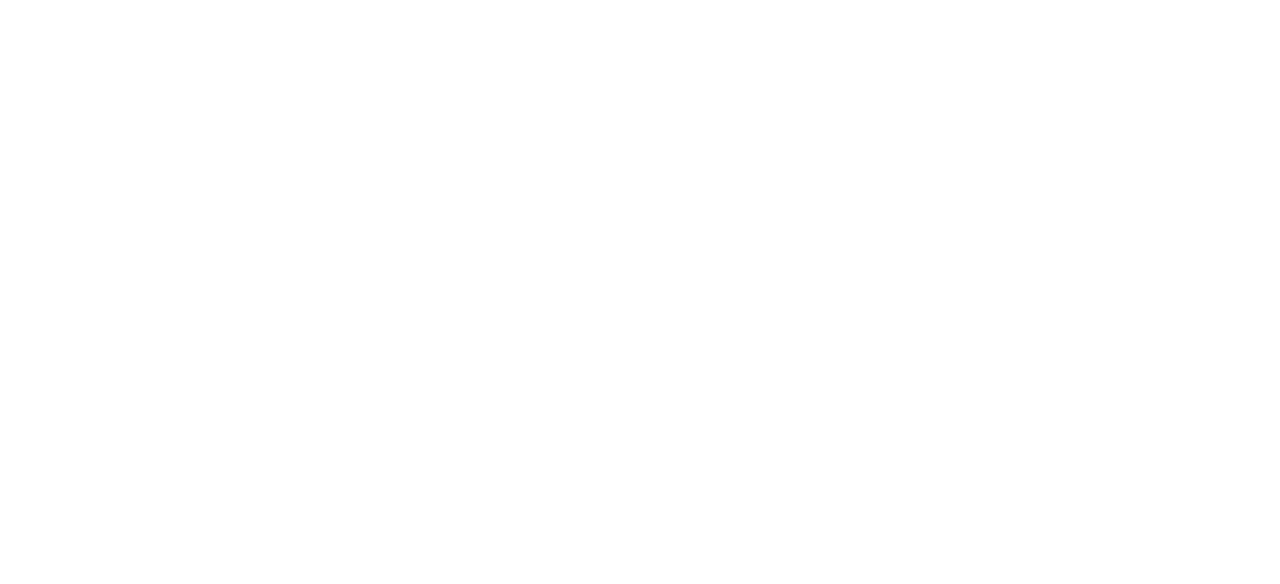
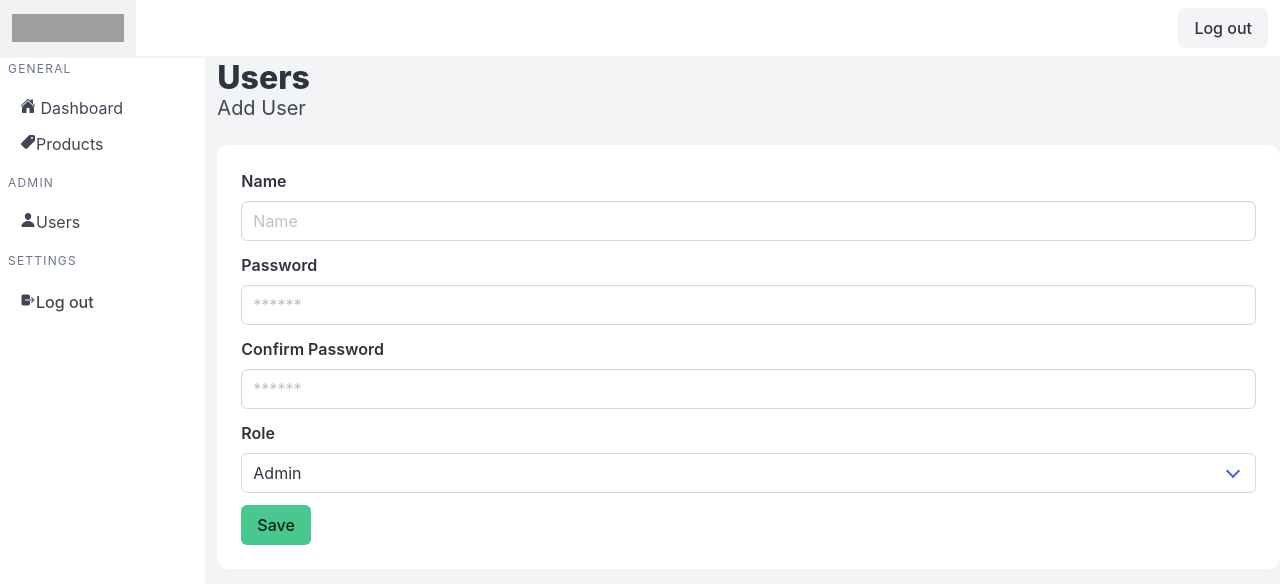
Before and after one commit to LuciferLovesMe/learn-auth-react, a React (Create React App) app: page /users/add in a window 1280 px wide. Before the commit this address had no page. Shown: the top 584 px of the page. Built offline with nearby package versions, Linux system fonts and the light colour scheme; grey boxes are pictures that could not be loaded.

Commit message:
main: make components & pages for users

```diff
--- a/src/App.js
+++ b/src/App.js
@@ -1,12 +1,22 @@
 import { BrowserRouter, Routes, Route } from "react-router-dom";
 import Dashboard from "./pages/Dashboard";
+import Login from "./components/Login";
+import Users from "./pages/Users";
+import Products from "./pages/Products";
+import AddUser from "./pages/AddUser";
+import EditUser from "./pages/EditUser";
 
 function App() {
   return (
     <div>
       <BrowserRouter>
         <Routes>
+          <Route path="/" element={<Login />} />
           <Route path="/dashboard" element={<Dashboard />} />
+          <Route path="/users" element={<Users />} />
+          <Route path="/products" element={<Products />} />
+          <Route path="/users/add" element={<AddUser />} />
+          <Route path="/users/edit" element={<EditUser />} />
         </Routes>
       </BrowserRouter>
     </div>
--- /dev/null
+++ b/src/components/FormAddUser.jsx
@@ -0,0 +1,63 @@
+import React from "react";
+
+const FormAddUser = () => {
+  return (
+    <div>
+      <h1 className="title">Users</h1>
+      <h2 className="subtitle">Add User</h2>
+
+      <div className="card is-shadowless">
+        <div className="card-content">
+          <div className="content">
+            <form>
+              <div className="field">
+                <label className="label">Name</label>
+                <div className="control">
+                  <input type="text" placeholder="Name" className="input" />
+                </div>
+              </div>
+              <div className="field">
+                <label className="label">Password</label>
+                <div className="control">
+                  <input
+                    type="password"
+                    placeholder="******"
+                    className="input"
+                  />
+                </div>
+              </div>
+              <div className="field">
+                <label className="label">Confirm Password</label>
+                <div className="control">
+                  <input
+                    type="password"
+                    placeholder="******"
+                    className="input"
+                  />
+                </div>
+              </div>
+              <div className="field">
+                <label className="label">Role</label>
+                <div className="control">
+                  <div className="select is-fullwidth">
+                    <select>
+                      <option value="admin">Admin</option>
+                      <option value="user">User</option>
+                    </select>
+                  </div>
+                </div>
+              </div>
+              <div className="field">
+                <div className="control">
+                  <button className="button is-success">Save</button>
+                </div>
+              </div>
+            </form>
+          </div>
+        </div>
+      </div>
+    </div>
+  );
+};
+
+export default FormAddUser;
--- /dev/null
+++ b/src/components/FormEditUser.jsx
@@ -0,0 +1,63 @@
+import React from "react";
+
+const FormEditUser = () => {
+  return (
+    <div>
+      <h1 className="title">Users</h1>
+      <h2 className="subtitle">Edit User</h2>
+
+      <div className="card is-shadowless">
+        <div className="card-content">
+          <div className="content">
+            <form>
+              <div className="field">
+                <label className="label">Name</label>
+                <div className="control">
+                  <input type="text" placeholder="Name" className="input" />
+                </div>
+              </div>
+              <div className="field">
+                <label className="label">Password</label>
+                <div className="control">
+                  <input
+                    type="password"
+                    placeholder="******"
+                    className="input"
+                  />
+                </div>
+              </div>
+              <div className="field">
+                <label className="label">Confirm Password</label>
+                <div className="control">
+                  <input
+                    type="password"
+                    placeholder="******"
+                    className="input"
+                  />
+                </div>
+              </div>
+              <div className="field">
+                <label className="label">Role</label>
+                <div className="control">
+                  <div className="select is-fullwidth">
+                    <select>
+                      <option value="admin">Admin</option>
+                      <option value="user">User</option>
+                    </select>
+                  </div>
+                </div>
+              </div>
+              <div className="field">
+                <div className="control">
+                  <button className="button is-success">Save</button>
+                </div>
+              </div>
+            </form>
+          </div>
+        </div>
+      </div>
+    </div>
+  );
+};
+
+export default FormEditUser;
--- /dev/null
+++ b/src/components/Login.jsx
@@ -0,0 +1,42 @@
+import React from "react";
+
+const Login = () => {
+  return (
+    <section className="hero has-background-grey-light is-fullheight is-fullwidth">
+      <div className="hero-body">
+        <div className="container">
+          <div className="columns is-centered">
+            <div className="column is-4">
+              <form className="box">
+                <h1 className="title is-2">Sign In</h1>
+                <div className="field">
+                  <label className="label">Email</label>
+                  <div className="control">
+                    <input type="text" placeholder="Email" className="input" />
+                  </div>
+                </div>
+                <div className="field">
+                  <label className="label">Password</label>
+                  <div className="control">
+                    <input
+                      type="password"
+                      placeholder="******"
+                      className="input"
+                    />
+                  </div>
+                </div>
+                <div className="field mt-5">
+                  <button className="button is-fullwidth is-success">
+                    Login
+                  </button>
+                </div>
+              </form>
+            </div>
+          </div>
+        </div>
+      </div>
+    </section>
+  );
+};
+
+export default Login;
--- /dev/null
+++ b/src/components/ProductsList.jsx
@@ -0,0 +1,33 @@
+import React from "react";
+
+const ProductsList = () => {
+  return (
+    <div>
+      <h1 className="title">Products</h1>
+      <h2 className="subtitle">List of Products</h2>
+
+      <table className="table is-stripped is-fullwidth">
+        <thead>
+          <tr>
+            <th>No.</th>
+            <th>Name</th>
+            <th>Price</th>
+            <th>Created By</th>
+            <th>Actions</th>
+          </tr>
+        </thead>
+        <tbody>
+          <tr>
+            <td></td>
+            <td></td>
+            <td></td>
+            <td></td>
+            <td></td>
+          </tr>
+        </tbody>
+      </table>
+    </div>
+  );
+};
+
+export default ProductsList;
--- /dev/null
+++ b/src/components/Userslist.jsx
@@ -0,0 +1,33 @@
+import React from "react";
+
+const Userslist = () => {
+  return (
+    <div>
+      <h1 className="title">Users</h1>
+      <h2 className="subtitle">List of Users</h2>
+
+      <table className="table is-stripped is-fullwidth">
+        <thead>
+          <tr>
+            <th>No.</th>
+            <th>Name</th>
+            <th>Email</th>
+            <th>Role</th>
+            <th>Actions</th>
+          </tr>
+        </thead>
+        <tbody>
+          <tr>
+            <td></td>
+            <td></td>
+            <td></td>
+            <td></td>
+            <td></td>
+          </tr>
+        </tbody>
+      </table>
+    </div>
+  );
+};
+
+export default Userslist;
--- /dev/null
+++ b/src/pages/AddUser.jsx
@@ -0,0 +1,13 @@
+import React from "react";
+import Layout from "./Layout";
+import FormAddUser from "../components/FormAddUser";
+
+const AddUser = () => {
+  return (
+    <Layout>
+      <FormAddUser />
+    </Layout>
+  );
+};
+
+export default AddUser;
--- /dev/null
+++ b/src/pages/EditUser.jsx
@@ -0,0 +1,13 @@
+import React from "react";
+import Layout from "./Layout";
+import FormEditUser from "../components/FormEditUser";
+
+const EditUser = () => {
+  return (
+    <Layout>
+      <FormEditUser />
+    </Layout>
+  );
+};
+
+export default EditUser;
--- /dev/null
+++ b/src/pages/Products.jsx
@@ -0,0 +1,13 @@
+import React from "react";
+import Layout from "./Layout";
+import ProductsList from "../components/ProductsList";
+
+const Products = () => {
+  return (
+    <Layout>
+      <ProductsList />
+    </Layout>
+  );
+};
+
+export default Products;
--- /dev/null
+++ b/src/pages/Users.jsx
@@ -0,0 +1,13 @@
+import React from "react";
+import Layout from "./Layout";
+import Userslist from "../components/Userslist";
+
+const Users = () => {
+  return (
+    <Layout>
+      <Userslist />
+    </Layout>
+  );
+};
+
+export default Users;
```
